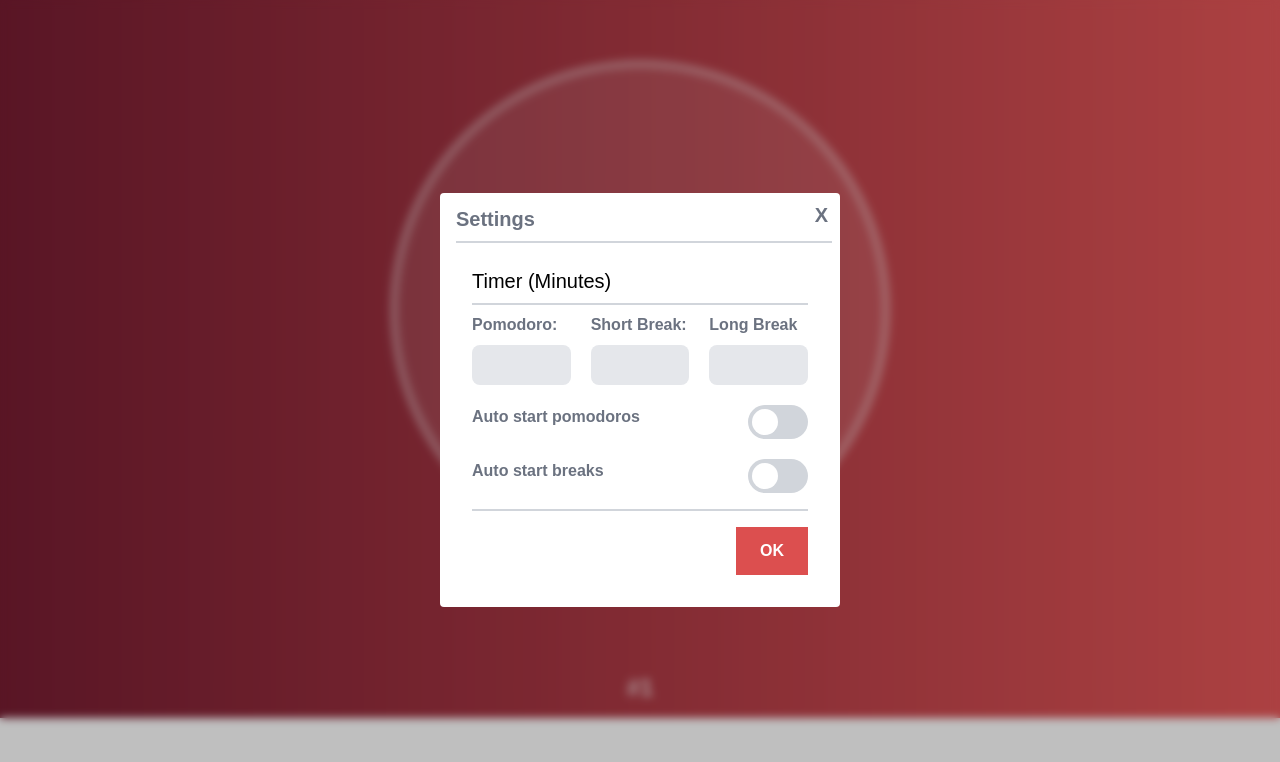
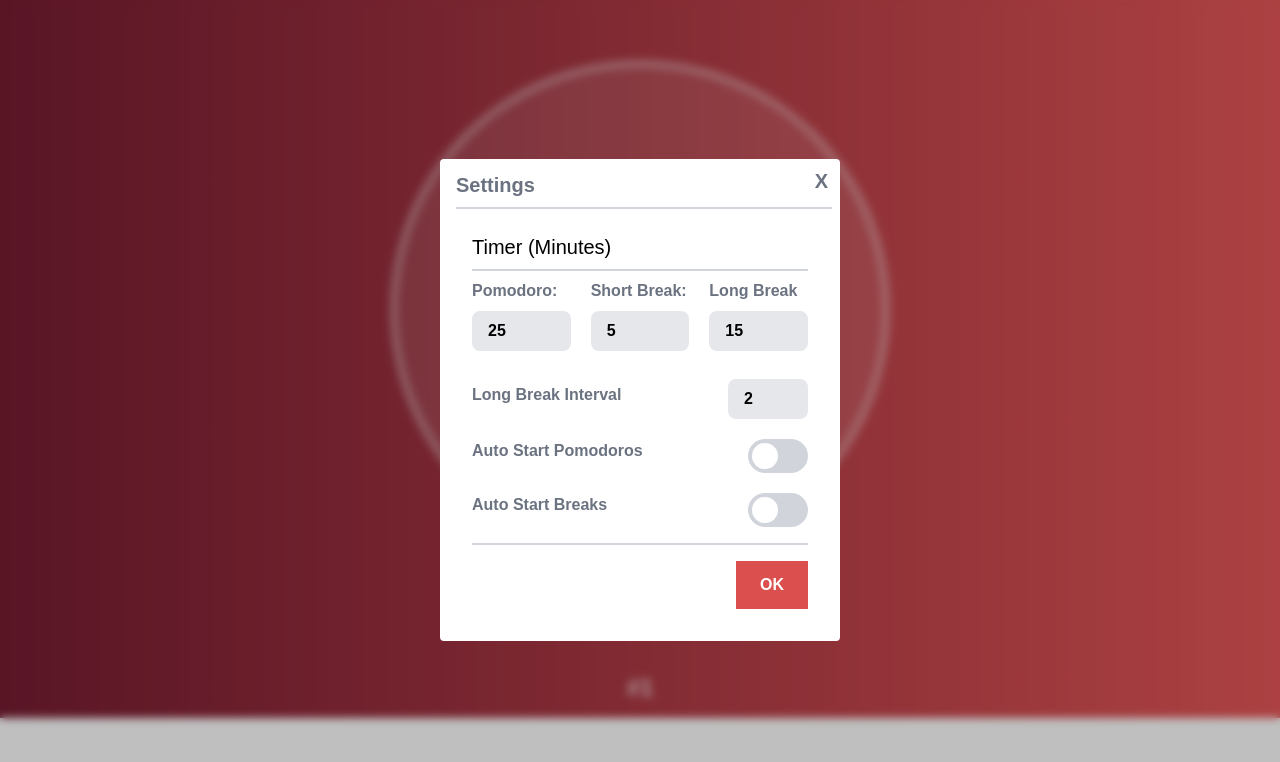
Before and after one commit to sebastianvarelag/pomo-app, a Next.js app: page / in a window 1280 px wide. Both pictures are taken after a click on the button 538 px from the left and 850 px from the top of the page. Shown: the part 82-844 px from the top of the page. Built offline with nearby package versions, Linux system fonts and the light colour scheme; a web font is replaced by a local one.

Commit message:
Add modal validations and changes on pomo

```diff
--- a/src/app/components/Controls.tsx
+++ b/src/app/components/Controls.tsx
@@ -16,9 +16,14 @@ interface controlsProps {
 
 export const Controls = ({ticking, toggleTime}: controlsProps) => {
   const [showModal, setShowModal] = useState(false)
+  const [showModalConfirm, setShowModalConfirm] = useState(false)
 
   const openModal = () =>{
     setShowModal(true)
+  }
+
+  const openModalConfirm = () =>{
+    setShowModalConfirm(true)
   }
 
   return (
@@ -37,12 +42,16 @@ export const Controls = ({ticking, toggleTime}: controlsProps) => {
               <PlayIcon/>
           }
           </Button>
-        <Button>
+        <Button openModal={openModalConfirm}>
           <SkipIcon/>
         </Button>
       </div>
       <Modal isVisible={showModal} title="Settings" onClose={() => setShowModal(false)}>
-        <ModalSettingsContent/>
+        <ModalSettingsContent onClose={() => setShowModal(false)}/>
+      </Modal>
+
+      <Modal isVisible={showModalConfirm} title="Are you sure?" onClose={() => setShowModalConfirm(false)}>
+        <h1>si</h1>
       </Modal>
     </div>
   )
--- a/src/app/components/ModalSettingsContent.tsx
+++ b/src/app/components/ModalSettingsContent.tsx
@@ -1,17 +1,44 @@
-import { MouseEvent, useRef, useState } from "react"
+"use client";
+
+import { ChangeEventHandler, MouseEvent, useRef, useState } from "react"
 import { Switch } from "./Switch"
 import { rippleEff } from "./ui/"
+import { useAppDispatch, useAppSelector } from "@/redux/hooks"
+import { setLongBreakInterval, toggleAutoBreak, toggleAutoPomo, updateTimeMode } from "@/redux/features/timerSlice";
 
-export const ModalSettingsContent = () => {
+type formData = {
+  pomodoroTime: number,
+  shortBreakTime: number,
+  longBreakTime: number,
+  longBreakInterval: number,
+  autoPomodoroCheck: boolean,
+  autoBreakCheck: boolean,
+}
+
+type propsModal ={
+  onClose: () => void,
+}
+
+export const ModalSettingsContent = ({onClose}: propsModal) => {
+  const {modes, autoPomodoro, autoBreak, longBreakInterval} = useAppSelector(state => state.timer);
+  const {POMODORO, SHORT_BREAK, LONG_BREAK} = modes;
+  const dispatch = useAppDispatch();
 
   const buttonRef = useRef<HTMLButtonElement>(null)
   const rippleRef = useRef<HTMLSpanElement>(null)
 
   const [activeButton, setActiveButton] = useState(false)
 
-  const handleClickOk = (event: MouseEvent<HTMLButtonElement>) =>{
-    event.preventDefault();
+  const [formData, setFormData] = useState({
+    pomodoroTime: POMODORO.sessionLength,
+    shortBreakTime: SHORT_BREAK.sessionLength,
+    longBreakTime: LONG_BREAK.sessionLength,
+    longBreakInterval: longBreakInterval,
+    autoPomodoroCheck: autoPomodoro,
+    autoBreakCheck: autoBreak,
+  })
 
+  const rippleEffect = (event: MouseEvent<HTMLButtonElement>) =>{
     const ripple = rippleEff({buttonRef, rippleRef, event});
 
     if(ripple){
@@ -21,6 +48,62 @@ export const ModalSettingsContent = () => {
       }, 600);
     }
   }
+
+  const handleChangeInput: ChangeEventHandler<HTMLInputElement> = ({target})=>{
+    const { name, value } = target;
+
+    if(value.length <= 3){
+      setFormData({
+       ...formData,
+        [name]: parseInt(value),
+      })
+    }
+  }
+
+  const handleChangeCheck: ChangeEventHandler<HTMLInputElement> = ({target})=>{
+    const { name } = target;
+    setFormData({
+     ...formData,
+      [name]: target.checked,
+    })
+  }
+
+  const validateForm = (formData: formData): boolean =>{
+    const {pomodoroTime, shortBreakTime, longBreakTime, longBreakInterval} = formData;
+
+    if(pomodoroTime <= 0 || shortBreakTime <= 0 || shortBreakTime <= 0 || longBreakInterval <= 0) return false;
+
+    if(pomodoroTime > 999 || shortBreakTime > 999 || longBreakTime > 999 || longBreakInterval > 999) return false;
+
+    return true;
+  }
+
+  const saveForm = (formData: formData) => {
+    Object.entries(modes).forEach(([mode, {sessionLength}]) => {
+      if(mode === 'POMODORO' && sessionLength !== formData.pomodoroTime) dispatch(updateTimeMode({payload: {mode, sessionLength: formData.pomodoroTime}}))
+      if(mode === 'SHORT_BREAK' && sessionLength !== formData.shortBreakTime) dispatch(updateTimeMode({payload: {mode, sessionLength: formData.shortBreakTime}}))
+      if(mode === 'LONG_BREAK' && sessionLength !== formData.longBreakTime) dispatch(updateTimeMode({payload: {mode, sessionLength: formData.longBreakTime}}))
+    });
+
+    if(formData.autoPomodoroCheck !== autoPomodoro) dispatch(toggleAutoPomo());
+
+    if(formData.autoBreakCheck !== autoBreak) dispatch(toggleAutoBreak());
+
+    if(formData.longBreakInterval !== longBreakInterval) dispatch(setLongBreakInterval(formData.longBreakInterval));
+
+    onClose();
+  }
+
+  const formIsValid = validateForm(formData);
+
+  const handleClickOk = (event: MouseEvent<HTMLButtonElement>) =>{
+    event.preventDefault();
+
+    rippleEffect(event);
+
+    saveForm(formData);
+  }
+
 
   return (
     <div>
@@ -32,48 +115,65 @@ export const ModalSettingsContent = () => {
             <input
               type="number"
               name="pomodoroTime"
-              id="Pomodoro"
-              className="bg-gray-200 w-full h-[40px] focus:outline-none p-4 rounded-lg mt-2"
+              className="bg-gray-200 w-full h-[40px] focus:outline-none p-4 rounded-lg mt-2 font-semibold"
+              onChange={handleChangeInput}
+              value={formData.pomodoroTime}
               />
           </div>
           <div className="flex flex-col grow">
             <label className="text-gray-500 font-bold">Short Break:</label>
             <input
               type="number"
-              name="pomodoroTime"
-              id="Pomodoro"
-              className="bg-gray-200 w-full h-[40px] focus:outline-none p-4 rounded-lg mt-2"
+              name="shortBreakTime"
+              className="bg-gray-200 w-full h-[40px] focus:outline-none p-4 rounded-lg mt-2 font-semibold"
+              onChange={handleChangeInput}
+              value={formData.shortBreakTime}
               />
           </div>
           <div className="flex flex-col grow">
             <label className="text-gray-500 font-bold">Long Break</label>
             <input
               type="number"
-              name="pomodoroTime"
-              id="Pomodoro"
-              className="bg-gray-200 w-full h-[40px] focus:outline-none p-4 rounded-lg mt-2"
+              name="longBreakTime"
+              className="bg-gray-200 w-full h-[40px] focus:outline-none p-4 rounded-lg mt-2 font-semibold"
+              onChange={handleChangeInput}
+              value={formData.longBreakTime}
               />
           </div>
         </div>
-        <div className="flex w-full justify-between mt-5">
-          <label className="text-gray-500 font-bold">Auto start pomodoros</label>
-          <Switch/>
+        <div className="flex w-full justify-between items-center mt-5">
+          <label className="text-gray-500 font-bold">Long Break Interval</label>
+          <input
+            type="number"
+            name="longBreakInterval"
+            className="bg-gray-200 w-[80px] h-[40px] focus:outline-none p-4 rounded-lg mt-2 font-semibold"
+            onChange={handleChangeInput}
+            value={formData.longBreakInterval}
+            />
         </div>
         <div className="flex w-full justify-between mt-5">
-          <label className="text-gray-500 font-bold">Auto start breaks</label>
-          <Switch/>
+          <label className="text-gray-500 font-bold">Auto Start Pomodoros</label>
+          <Switch name="autoPomodoroCheck" isChecked={formData.autoPomodoroCheck} onChange={handleChangeCheck}/>
+        </div>
+        <div className="flex w-full justify-between mt-5">
+          <label className="text-gray-500 font-bold">Auto Start Breaks</label>
+          <Switch name="autoBreakCheck" isChecked={formData.autoBreakCheck} onChange={handleChangeCheck}/>
         </div>
         <div className="flex justify-end border-t-2 border-gray-300 mt-4 pt-4 text-white font-bold">
         <button
           ref={buttonRef}
-          className={`h-12 bg-[#dc4f4f] px-6 hover:opacity-70 relative overflow-hidden`}
+          className={`h-12 bg-[#dc4f4f] px-6 hover:opacity-70 relative overflow-hidden${!formIsValid ? ' disabled-button' : ''}`}
           onClick={handleClickOk}
           >
             OK
-          <span
-            ref={rippleRef}
-            className={`absolute bg-white -translate-x-1/2 -translate-y-1/2 pointer-events-none rounded-[50%]${activeButton ? ' animate-rippleAnim' : ''}`}
-            ></span>
+            {
+              formIsValid ?
+              <span
+              ref={rippleRef}
+              className={`absolute bg-white -translate-x-1/2 -translate-y-1/2 pointer-events-none rounded-[50%]${activeButton ? ' animate-rippleAnim' : ''}`}
+              ></span>
+              : ''
+            }
         </button>
         </div>
       </form>
--- a/src/app/components/Switch.tsx
+++ b/src/app/components/Switch.tsx
@@ -1,8 +1,30 @@
+import { useAudioPlayer } from "@/utils/sound"
+import { ChangeEventHandler } from "react";
 
-export const Switch = () => {
+type SwitchProps = {
+  name: string,
+  isChecked: boolean;
+  onChange: ChangeEventHandler<HTMLInputElement>;
+}
+
+export const Switch = ({name, isChecked, onChange}: SwitchProps) => {
+
+  const switchSound = useAudioPlayer('/sounds/start.mp3');
+
+  const handleClick = () => {
+    switchSound.play();
+  }
+
   return (
     <label className="relative inline-block w-[60px] h-[34px]">
-      <input type="checkbox" name="toggle" className="opacity-0 w-0 h-0"/>
+      <input
+        type="checkbox"
+        name={name}
+        className="opacity-0 w-0 h-0"
+        checked={isChecked}
+        onChange={onChange}
+        onClick={handleClick}
+      />
       <span className="absolute cursor-pointer inset-0 bg-gray-300 transition delay-[0.3s] rounded-[34px] before:absolute before:content-[''] before:h-[26px] before:w-[26px] before:left-1 before:bottom-1 before:bg-white before:transition before:delay-[0.3s] before:rounded-[50%]"></span>
     </label>
   )
--- a/src/app/components/Timer.tsx
+++ b/src/app/components/Timer.tsx
@@ -3,7 +3,7 @@ import { Controls } from "./Controls"
 import { Menu } from "./Menu"
 import useCountdown from "../../utils/useCountdown";
 import { secondsToMinutes } from "../../helpers/helpers";
-import { useCallback } from "react";
+import { useCallback, useEffect } from "react";
 import { incrementRound, incrementTotalRoundSessionInterval, resetRoundSessionInterval, setMode } from "@/redux/features/timerSlice";
 import { useAudioPlayer } from "@/utils/sound";
 
@@ -16,7 +16,6 @@ export const Timer = () => {
   const minutesMode = modes[mode as keyof typeof modes].sessionLength
 
   const tickingSound = useAudioPlayer('/sounds/ticking.mp3', true);
-
   const alarmSound = useAudioPlayer('/sounds/alarm.mp3', false);
 
   const { ticking, progress, timeLeft, startTicking, stopTicking, resetTicking} = useCountdown({
@@ -29,6 +28,11 @@ export const Timer = () => {
     },
     onFinish: () => onFinishSessionMode(),
   });
+
+  useEffect(() => {
+    resetTicking();
+
+  }, [minutesMode, resetTicking])
 
   const {minutesString, secondsString } = secondsToMinutes(timeLeft);
 
@@ -98,9 +102,9 @@ export const Timer = () => {
       <Menu onChangeMode={nextMode}/>
       <div className="flex justify-center items-center min-w-[500px] min-h-[500px] bg-white/10 scale-50 sm:scale-75 md:scale-100 border-8 border-white/30 rounded-full relative sm:mb-16 md:mb-36">
           <div className="flex justify-center items-center text-9xl select-none">
-            <span className="w-[160px] text-center">{minutesString}</span>
+            <span className="min-w-[160px] max-w-fit text-center">{minutesString}</span>
             <span>:</span>
-            <span className="w-[160px] text-center">{secondsString}</span>
+            <span className="min-w-[160px] max-w-fit text-center">{secondsString}</span>
           </div>
           <svg className="absolute rotate-[270deg]" viewBox="0 0 90 90" height="600px" width="600px">
           <defs></defs>
--- a/src/app/globals.css
+++ b/src/app/globals.css
@@ -48,4 +48,8 @@ body {
   circle{
     transition: stroke-dashoffset .2s linear;
   }
+
+  .disabled-button{
+    @apply cursor-not-allowed bg-gray-400
+  }
 }
```
